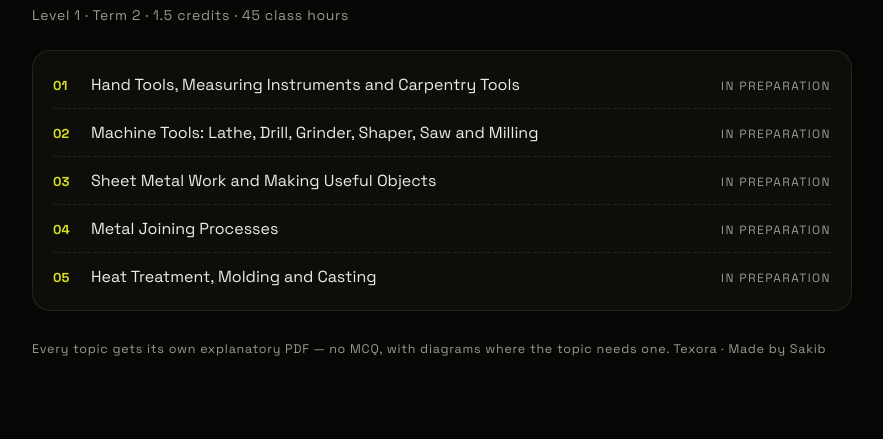
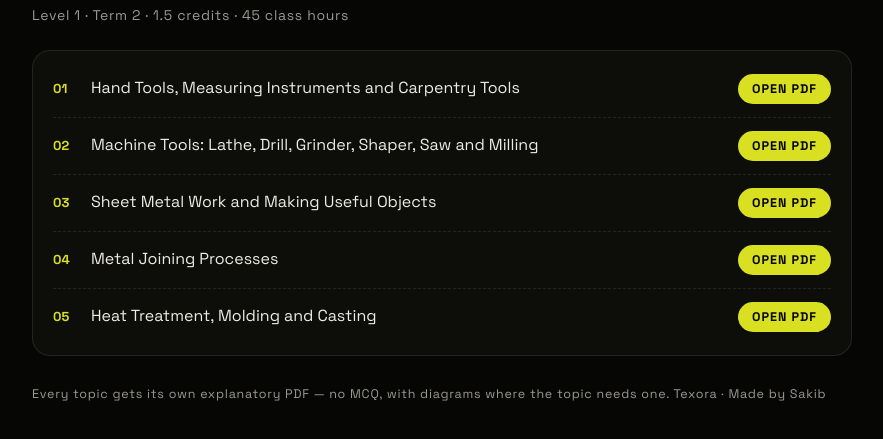
Before and after one commit to sakibhasan286116/texora, a plain HTML site: page courses/me-1208.html in a window 1280 px wide. Shown: the part 189-628 px from the top of the page, without its empty margins (198-1081 px from the left). Drawn offline with nearby package versions, Linux system fonts and the light colour scheme.

Commit message:
Link all 5 ME-1208 topic PDFs on the course page

```diff
--- a/courses/me-1208.html
+++ b/courses/me-1208.html
@@ -31,11 +31,11 @@ a.pdf{margin-left:auto;flex:none;background:var(--neon);color:#050505;font-weigh
 <h1>Engineering Workshop</h1>
 <div class="meta">Level 1 · Term 2 · 1.5 credits · 45 class hours</div>
 <div class="panel">
-<div class="row"><span class="num">01</span><span class="ttl">Hand Tools, Measuring Instruments and Carpentry Tools</span><span class="st">In preparation</span></div>
-<div class="row"><span class="num">02</span><span class="ttl">Machine Tools: Lathe, Drill, Grinder, Shaper, Saw and Milling</span><span class="st">In preparation</span></div>
-<div class="row"><span class="num">03</span><span class="ttl">Sheet Metal Work and Making Useful Objects</span><span class="st">In preparation</span></div>
-<div class="row"><span class="num">04</span><span class="ttl">Metal Joining Processes</span><span class="st">In preparation</span></div>
-<div class="row"><span class="num">05</span><span class="ttl">Heat Treatment, Molding and Casting</span><span class="st">In preparation</span></div>
+<div class="row"><span class="num">01</span><span class="ttl">Hand Tools, Measuring Instruments and Carpentry Tools</span><a class="pdf" href="../notes/me-1208/hand-tools-measuring-instruments-carpentry-tools.pdf" target="_blank" rel="noopener">Open PDF</a></div>
+<div class="row"><span class="num">02</span><span class="ttl">Machine Tools: Lathe, Drill, Grinder, Shaper, Saw and Milling</span><a class="pdf" href="../notes/me-1208/machine-tools.pdf" target="_blank" rel="noopener">Open PDF</a></div>
+<div class="row"><span class="num">03</span><span class="ttl">Sheet Metal Work and Making Useful Objects</span><a class="pdf" href="../notes/me-1208/sheet-metal-work.pdf" target="_blank" rel="noopener">Open PDF</a></div>
+<div class="row"><span class="num">04</span><span class="ttl">Metal Joining Processes</span><a class="pdf" href="../notes/me-1208/metal-joining-processes.pdf" target="_blank" rel="noopener">Open PDF</a></div>
+<div class="row"><span class="num">05</span><span class="ttl">Heat Treatment, Molding and Casting</span><a class="pdf" href="../notes/me-1208/heat-treatment-moulding-casting.pdf" target="_blank" rel="noopener">Open PDF</a></div>
 
 </div>
 <p class="foot">Every topic gets its own explanatory PDF — no MCQ, with diagrams where the topic needs one. Texora · Made by Sakib</p>
```
